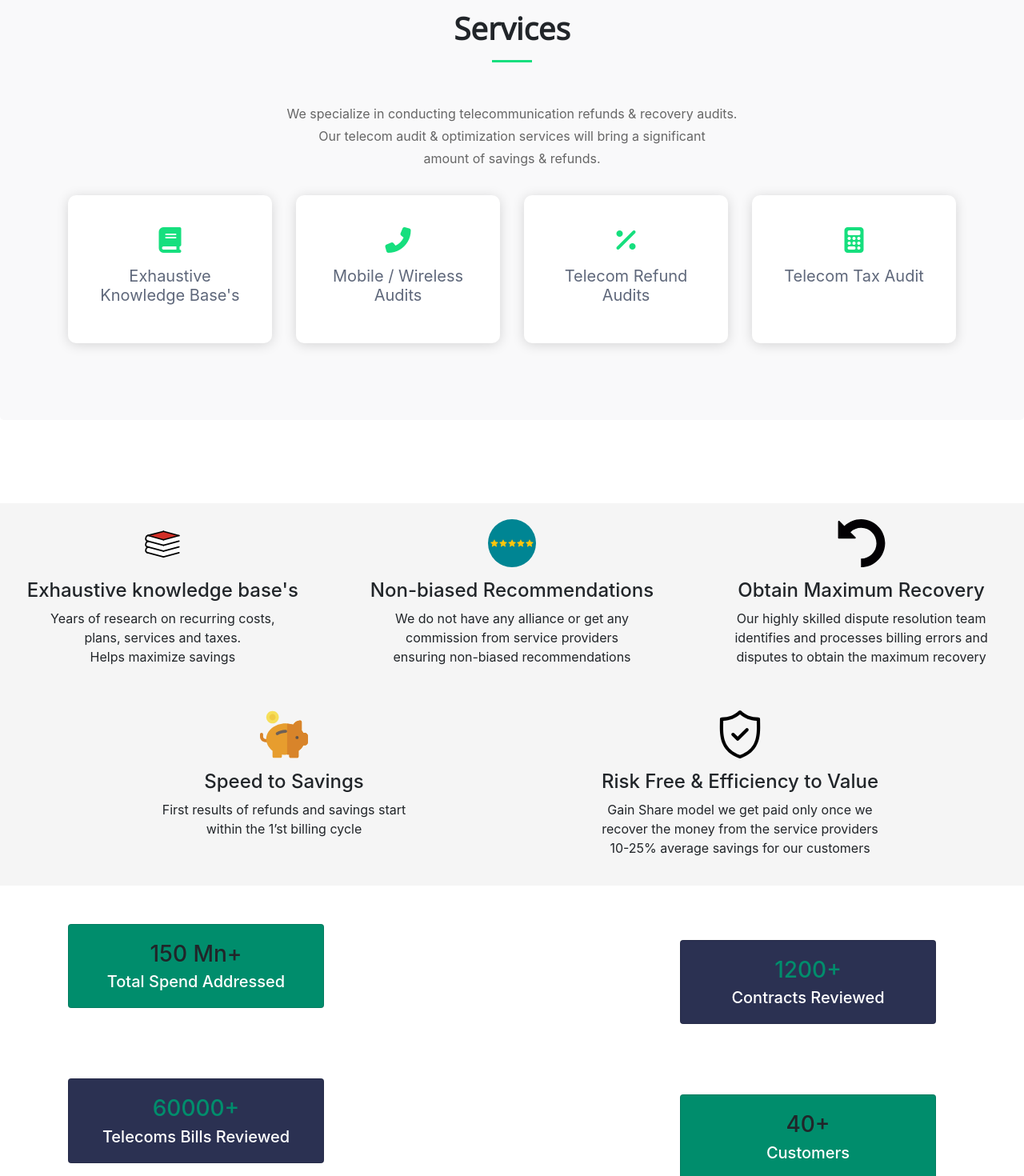
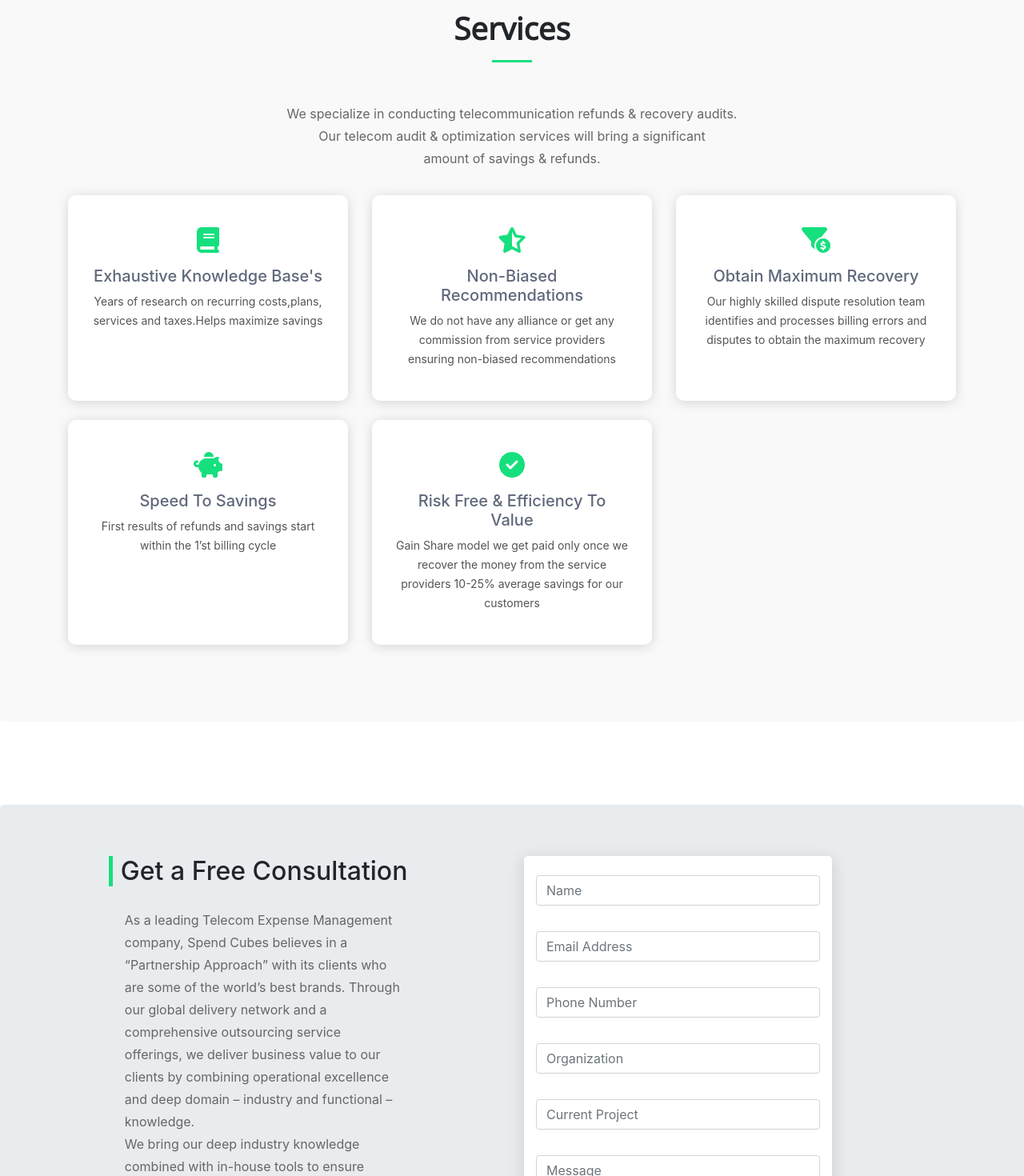
Before and after one commit to arnabuchiha/Spend_Cubes, a React (Create React App) app: page / in a window 1280 px wide. Shown: the part 1330-2800 px from the top of the page at 80% size. Built offline with nearby package versions, Linux system fonts and the light colour scheme.

Commit message:
Home redesigned

```diff
--- a/src/assets/styles/home.css
+++ b/src/assets/styles/home.css
@@ -69,7 +69,7 @@
 .home-form-head {
   text-align: left;
   border-left-style: solid;
-  border-left-color: #ef692b;
+  border-left-color:var(--color-primary);
   border-left-width: 5px;
   padding-left: 10px;
 }
@@ -182,7 +182,7 @@
   text-decoration: unset;
 }
 .features-home .icon-box h3 {
-  font-weight: 400;
+  font-weight: 500;
   margin-top: 15px;
   font-size: 20px;
 }
@@ -198,7 +198,12 @@
   margin-top: 2rem;
   margin-bottom: 2rem;
 }
-
+.features-home .icon-box p {
+  color: #545454;
+  line-height: 24px;
+  font-size: 14px;
+  margin-bottom: 0;
+}
 .counters span{
   font-size: 2.5rem;
     /* display: block; */
--- a/src/components/Home.js
+++ b/src/components/Home.js
@@ -44,13 +44,15 @@ class Home extends React.Component{
                         <div className="carousel-item">
                         <img className="d-block w-100" src={slide2} alt="First slide"/>
                         <div className="carousel-caption">
-                            <h2>{}</h2>
+                            <h2>Helping <span>Business</span></h2>
+                            <p>Getting rid of telecom billing inefficiencies and over-charges without changing telecommunication providers.</p>
                         </div>
                         </div>
                         <div className="carousel-item">
                         <img className="d-block w-100" src={slide3} alt="First slide"/>
                         <div className="carousel-caption">
-                            <h2>{}</h2>
+                            <h2>Solutions for <span>TEM Providers</span> & <span>Telecom Auditing Companies</span></h2>
+                            <p>White-Labeled services designed to suit business needs of our partners and their customers. Our goal is to provide maximum savings, timely delivery and efficient operations.</p>
                         </div>
                         </div>
                     </div>
@@ -153,28 +155,39 @@ class Home extends React.Component{
                     <div class="container features-home">
 
                     <div class="row">
-                    <div class="col-lg-3">
+                    <div class="col-lg-4">
                         <div class="icon-box">
                         <i class="fas fa-book"></i>
                         <h3><a href="">Exhaustive knowledge base's</a></h3>
+                        <p>Years of research on recurring costs,plans, services and taxes.Helps maximize savings</p>
                         </div>
                     </div>
-                    <div class="col-lg-3 mt-4 mt-lg-0">
+                    <div class="col-lg-4 mt-4 mt-lg-0">
                         <div class="icon-box">
-                        <i class="fas fa-phone-alt"></i>
-                        <h3><a href="">mobile / Wireless audits</a></h3>
+                        <i class="fas fa-star-half-alt"></i>
+                        <h3><a href="">Non-biased Recommendations</a></h3>
+                        <p>We do not have any alliance or get any commission from service providers ensuring non-biased recommendations</p>
                         </div>
                     </div>
-                    <div class="col-lg-3 mt-4 mt-lg-0">
+                    <div class="col-lg-4 mt-4 mt-lg-0">
                         <div class="icon-box">
-                        <i class="fas fa-percentage"></i>
-                        <h3><a href="">telecom refund audits</a></h3>
+                        <i class="fas fa-funnel-dollar"></i>
+                        <h3><a href="">Obtain Maximum Recovery</a></h3>
+                        <p>Our highly skilled dispute resolution team identifies and processes billing errors and disputes to obtain the maximum recovery</p>
                         </div>
                     </div>
-                    <div class="col-lg-3 mt-4 mt-lg-0">
+                    <div class="col-lg-4 mt-4">
                         <div class="icon-box">
-                        <i class="fas fa-calculator"></i>
-                        <h3><a href="">telecom tax audit</a></h3>
+                        <i class="fas fa-piggy-bank"></i>
+                        <h3><a href="">Speed to Savings</a></h3>
+                        <p>First results of refunds and savings start within the 1’st billing cycle</p>
+                        </div>
+                    </div>
+                    <div class="col-lg-4 mt-4">
+                        <div class="icon-box">
+                        <i class="fas fa-check-circle"></i>
+                        <h3><a href="">Risk Free & Efficiency to Value</a></h3>
+                        <p>Gain Share model we get paid only once we recover the money from the service providers 10-25% average savings for our customers</p>
                         </div>
                     </div>
                     </div>
@@ -184,156 +197,10 @@ class Home extends React.Component{
                 <br/><br/><br/>
 
                 {/*Carousel*/}
-                <div style={{backgroundColor:"WhiteSmoke"}}>
-                    <div className="row">
-                        <div className="col-sm-4">
-                            <div className="et_pb_blurb_content">
-                                <div className="et_pb_main_blurb_image">
-                                    <span className="et_pb_image_wrap">
-                                        <img src={Book} style={{width:"60px", height:"60px"}}/>
-                                    </span>
-                                </div>
-                                <div className="et_pb_blurb_container svg-container">
-                                    <h4 className="et_pb_module_header">
-                                        <span>Exhaustive knowledge base's</span>
-                                    </h4>
-                                    <div className="et_pb_blurb_description">
-                                    Years of research on recurring costs,<br/> plans, services and taxes.<br/> Helps maximize savings
-                                    </div>
-                                </div>
-                            </div>
-                        </div>
-                        {/*end of col1*/}
 
-                        <div className="col-sm-4">
-                            <div className="et_pb_blurb_content">
-                                <div className="et_pb_main_blurb_image">
-                                    <span className="et_pb_image_wrap">
-                                        <img src={Recommendation} style={{width:"60px", height:"60px"}}/>
-                                    </span>
-                                </div>
-                                <div className="et_pb_blurb_container svg-container">
-                                    <h4 className="et_pb_module_header">
-                                        <span>Non-biased Recommendations</span>
-                                    </h4>
-                                    <div className="et_pb_blurb_description">
-                                    We do not have any alliance or get any<br/> commission from service providers <br/>ensuring non-biased recommendations
-                                    </div>
-                                </div>
-                            </div>
-                        </div>
-                        {/*end of col2*/}
-
-                        <div className="col-sm-4">
-                            <div className="et_pb_blurb_content">
-                                <div className="et_pb_main_blurb_image">
-                                    <span className="et_pb_image_wrap">
-                                        <img src={Recovery} style={{width:"60px", height:"60px"}}/>
-                                    </span>
-                                </div>
-                                <div className="et_pb_blurb_container svg-container">
-                                    <h4 className="et_pb_module_header">
-                                        <span>Obtain Maximum Recovery</span>
-                                    </h4>
-                                    <div className="et_pb_blurb_description">
-                                    Our highly skilled dispute resolution team <br/>identifies and processes billing errors and <br/>disputes to obtain the maximum recovery
-                                    </div>
-                                </div>
-                            </div>
-                        </div>
-                    </div>
-                    </div>
-                    {/*end of col3*/}
-                    <div style={{backgroundColor:"WhiteSmoke"}}>
-                    <div className="container">
-                    <div className="row">
-                        <div className="col-sm-6">
-                            <div className="et_pb_blurb_content">
-                                <div className="et_pb_main_blurb_image">
-                                    <span className="et_pb_image_wrap">
-                                        <img src={Savings} style={{width:"60px", height:"60px"}}/>
-                                    </span>
-                                </div>
-                                <div className="et_pb_blurb_container svg-container">
-                                    <h4 className="et_pb_module_header">
-                                        <span>Speed to Savings</span>
-                                    </h4>
-                                    <div className="et_pb_blurb_description">
-                                    First results of refunds and savings start<br/> within the 1’st billing cycle
-                                    </div>
-                                </div>
-                            </div>
-                        </div>
-                        {/*end of col4*/}
-                        <div className="col-sm-6">
-                            <div className="et_pb_blurb_content">
-                                <div className="et_pb_main_blurb_image">
-                                    <span className="et_pb_image_wrap">
-                                        <img src={RiskFree} style={{width:"60px", height:"60px"}}/>
-                                    </span>
-                                </div>
-                                <div className="et_pb_blurb_container svg-container">
-                                    <h4 className="et_pb_module_header">
-                                        <span>Risk Free & Efficiency to Value</span>
-                                    </h4>
-                                    <div className="et_pb_blurb_description">
-                                    Gain Share model we get paid only once we<br/> recover the money from the service providers<br/> 10-25% average savings for our customers
-                                    </div>
-                                </div>
-                            </div>
-                        </div>
-                    </div>
-                    </div>
-                    </div>
-                <br/><br/>
                 {/*end of col5*/}
 
                 {/*card1*/}
-                <div className="container">
-                    <div className="row">
-                        <div className="col-sm-8">
-                            <div className="card" style={{width: "20rem", backgroundColor:"#008d6c"}}>
-                                <div className="card-body">
-                                    <h3 className="card-title">150 Mn+</h3>
-                                    <h5 className="card-subtitle" style={{color:"white"}}>Total Spend Addressed</h5>
-                                </div>
-                            </div>
-                        </div>
-                        {/*card2*/}
-                        <div className="col-sm-4">
-                            <div className="card" style={{width: "20rem" , backgroundColor:"#2b3152"}}>
-                                <div className="card-body">
-                                    <h3 className="card-title" style={{color:"#008d6c"}}>1200+</h3>
-                                    <h5 className="card-subtitle" style={{color:"white"}}>Contracts Reviewed</h5>
-                                </div>
-                            </div>
-                        </div>
-                    </div>
-                </div>
-                <br/><br/>
-                 {/*card3*/}
-                 <div className="container">
-                    <div className="row">
-                        <div className="col-sm-8">
-                            <div className="card" style={{width: "20rem" , backgroundColor:"#2b3152"}}>
-                                <div className="card-body">
-                                    <h3 className="card-title" style={{color:"#008d6c"}}>60000+</h3>
-                                    <h5 className="card-subtitle" style={{color:"white"}}>Telecoms Bills Reviewed</h5>
-                                </div>
-                            </div>
-                        </div>
-                        {/*card4*/}
-                        <div className="col-sm-4">
-                            <div className="card" style={{width: "20rem", backgroundColor:"#008d6c"}}>
-                                <div className="card-body">
-                                    <h3 className="card-title">40+</h3>
-                                    <h5 className="card-subtitle" style={{color: "white"}}>Customers</h5>
-                                </div>
-                            </div>
-                        </div>
-                    </div>
-                </div>
-                <br/><br/><br/><br/><br/>
 
                 {/*get a free consultation*/}
                 <div className="jumbotron">
@@ -367,7 +234,7 @@ class Home extends React.Component{
                                     <textarea className="form-control" placeholder="Message"></textarea>
                                 </div>
                                 <div>
-                                    <button type="submit" class="btn btn-outline-success">Submit</button>
+                                    <button type="submit" class="btn btn-primary">Submit</button>
                                 </div>
                             </form>
                         </div>
```
